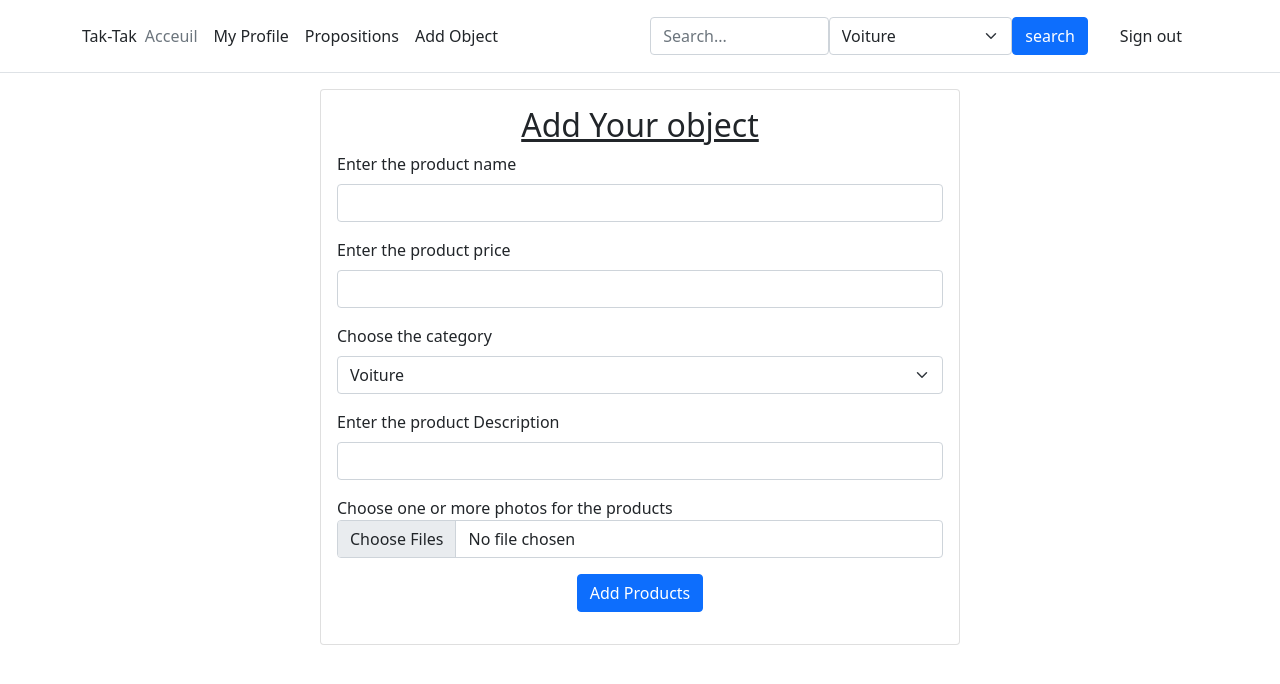
After one commit to HaingoAdri/Projet-Final-S3, a CodeIgniter app: page /P_Final/index.php/welcome/add in a window 1280 px wide. The commit adds this page. Shown: the top 684 px of the page. Run offline with CodeIgniter, Linux system fonts and the light colour scheme; data comes from the database, SQL or seed files in the repository; some libraries are stand-ins or nearby versions.

Commit message:
Add Object functionnal

```diff
--- a/application/config/config.php
+++ b/application/config/config.php
@@ -370,7 +370,7 @@ $config['encryption_key'] = '';
 $config['sess_driver'] = 'files';
 $config['sess_cookie_name'] = 'ci_session';
 $config['sess_expiration'] = 7200;
-$config['sess_save_path'] = NULL;
+$config['sess_save_path'] = "/tmp";
 $config['sess_match_ip'] = FALSE;
 $config['sess_time_to_update'] = 300;
 $config['sess_regenerate_destroy'] = FALSE;
--- a/application/controllers/Welcome.php
+++ b/application/controllers/Welcome.php
@@ -18,6 +18,12 @@ class Welcome extends CI_Controller {
 	 * map to /index.php/welcome/<method_name>
 	 * @see https://codeigniter.com/user_guide/general/urls.html
 	 */
+
+	public function __construct(){
+		parent::__construct();
+		// Tokony teneniko izy eto hoe miverena any rehefa ka tsisy ny zava-drehetra
+	}
+
 	public function index(){
 		redirect( site_url('user/') );
 	}
@@ -31,6 +37,33 @@ class Welcome extends CI_Controller {
 		$this->load->view('Objects/Index' , $data);
 
 	}
+
+	function profil(){
+		$this->load->model('Object_model' , 'objets');
+		$this->load->model('User_Mod' , 'user');
+		$data['objets'] = $this->objets->getObjectsOf($this->session->userdata('idUser'));
+		$data['user'] = $this->user->getuser($this->session->userdata('idUser'));
+		// var_dump($data);
+		$this->load->view('users/Profile' , $data);
+	}
+
+	function log_out(){
+		$this->session->sess_destroy();
+		redirect('welcome');
+	}
+
+	function add(){
+		$this->load->model('Categorie_model' , 'c');
+		$data['categories'] = $this->c->getAllCategories();
+		$this->load->view('Add_Object' , $data);
+	}
+	function modify(){
+		// Alaina daholo ny avy any anaty base
+		$this->load->model('Object_model' , 'o');
+		$id = $this->input->get('idObjet');
+		$ob = $this->o->
+		$this->load->view('ModifyObject');
+	}
 	//cette page accepte une variable url facultative
 
 }
--- a/application/views/Add_Object.php
+++ b/application/views/Add_Object.php
@@ -21,123 +21,63 @@
     <title>Takalo-Takalo</title>
 
     <!-- Styles -->
-    <link href="https://fonts.googleapis.com/css?family=Montserrat:500,700&display=swap&subset=latin-ext" rel="stylesheet">
-    <link href="https://fonts.googleapis.com/css?family=Open+Sans:400,400i,600&display=swap&subset=latin-ext" rel="stylesheet">
-    <link href="http://localhost/P_Final/ci306/css/bootstrap.css" rel="stylesheet">
-    <link href="http://localhost/P_Final/ci306/css/fontawesome-all.css" rel="stylesheet">
-    <link href="http://localhost/P_Final/ci306/css/swiper.css" rel="stylesheet">
-	<link href="http://localhost/P_Final/ci306/css/magnific-popup.css" rel="stylesheet">
-	<link href="http://localhost/P_Final/ci306/css/styles.css" rel="stylesheet">
+
+    <link href="<?= base_url('assets/assets/bootstrap/bootstrap-5.0.2/css/bootstrap.min.css') ?>" rel="stylesheet">
+    <link href="<?= base_url('assets/css/fontawesome-all.css') ?>" rel="stylesheet">
+    <link href="<?= base_url('assets/css/swiper.css') ?>" rel="stylesheet">
+	<link href="<?= base_url('assets/css/magnific-popup.css') ?>" rel="stylesheet">
+	<link href="<?= base_url('assets/css/styles.css') ?>" rel="stylesheet">
 
 	<!-- Favicon  -->
-    <link rel="icon" href="http://localhost/P_Final/ci306/images/favicon.png">
+    <!-- <link rel="icon" href="http://localhost/P_Final/ci306/images/favicon.png"> -->
 </head>
-<body data-spy="scroll" data-target=".fixed-top">
+<body>
+    <section class="py-0">
+        <?php $this->load->view('Utilities/Header') ?>
+    </section>
+    <section class="p-3  card w-50 mx-auto">
+        <h2 class="text-center text-decoration-underline">
+            Add Your object
+        </h2>
+        <form action="<?php echo site_url('products/addProduct'); ?>" method="post" enctype="multipart/form-data">
+            <div class="mb-3">
+                <label for="" class="form-label"> Enter the product name </label>
+                <input type="text" class="form-control" name="nom">
+            </div>
+            <div class="mb-3">
+                <label for="" class="form-label"> Enter the product price </label>
+                <input type="text" class="form-control" name="price">
+            </div>
+            <div class="mb-3">
+                <label for="" class="form-label"> Choose the category </label>
+                <select name="category" class="form-select" id="">
+                    <?php
+                        for( $i = 0 ; $i < count($categories) ; $i++ ){ ?>
+                            <option value="<?= $categories[$i]['idCategories'] ?>">
+                                <?= $categories[$i]['nom'] ?>
+                            </option>
+                        <?php } ?>
+                </select>
+            </div>
+            <div class="mb-3">
+                <label for="" class="form-label"> Enter the product Description </label>
+                <input type="text" class="form-control" name="descri">
+            </div>
+            <div class="mb-3">
+                <label for=""> Choose one or more photos for the products </label>
+                <input type="file" class = "form-control" name="userfile[]" id="file" multiple>
+            </div>
+            <div class="mb-3 text-center">
+                <input type="submit" class="btn btn-primary" value="Add Products">
+            </div>
+        </form>
+    </section>
 
-    <!-- Preloader -->
-	<div class="spinner-wrapper">
-        <div class="spinner">
-            <div class="bounce1"></div>
-            <div class="bounce2"></div>
-            <div class="bounce3"></div>
-        </div>
-    </div>
-    <!-- end of preloader -->
-
-
-    <!-- Navbar -->
-    <nav class="navbar navbar-expand-md  fixed-top">
-        <!-- Text Logo - Use this if you don't have a graphic logo -->
-        <!-- <a class="navbar-brand logo-text page-scroll" href="index.html">Aria</a> -->
-
-
-        <!-- Mobile Menu Toggle Button -->
-        <button class="navbar-toggler" type="button" data-toggle="collapse" data-target="#navbarsExampleDefault" aria-controls="navbarsExampleDefault" aria-expanded="false" aria-label="Toggle navigation">
-            <span class="navbar-toggler-awesome fas fa-bars"></span>
-            <span class="navbar-toggler-awesome fas fa-times"></span>
-        </button>
-        <!-- end of mobile menu toggle button -->
-
-        <div class="collapse navbar-collapse" id="navbarsExampleDefault">
-            <ul class="navbar-nav ml-auto">
-                <li class="nav-item">
-                    <a class="nav-link " href="http://localhost/P_Final/ci306/User_Client/user">HOME <span class="sr-only">(current)</span></a>
-                </li>
-
-                <li class="nav-item">
-                    <a class="nav-link " href="#projects">Categorie</a>
-                </li>
-
-                <li class="nav-item">
-                    <a class="nav-link " href="#projects">Delete</a>
-                </li>
-                <li class="nav-item">
-                    <a class="nav-link " href="#projects">Modify</a>
-                </li>
-                <li class="nav-item">
-                    <a class="nav-link " href="#contact">CONTACT</a>
-                </li>
-                <form class="d-flex">
-            </ul>
-
-        </div>
-    </nav> <!-- end of navbar -->
-    <!-- end of navbar -->
-    <br>
-    <div id="projects" class="filter">
-		<div class="container">
-            <div class="row">
-                <div class="col-lg-12">
-
-                    <h2>Insertion Objets</h2>
-                </div> <!-- end of col -->
-            </div> <!-- end of row -->
-            <div class="row">
-                <div class="col-lg-10">
-
-                <form class="needs-validation"action="http://localhost/P_Final/ci306/User_Client/user">
-                <div class="row g-3">
-                    <div class="col-sm-12">
-                        <h4 for="firstName" class="form-h4bel">Nom</h4>
-                        <br>
-                        <input type="text" class="form-control" id="firstName" placeholder="Le nom de votre categories" value="" required>
-                    </div>
-                        <br>
-                    <div class="col-sm-12">
-                        <h4 for="firstName" class="form-h4bel">Prix</h4>
-                        <br>
-                        <input type="text" class="form-control" id="firstName" placeholder="Le nom de votre categories" value="" required>
-                    </div>
-                    <div class="col-sm-12">
-                        <h4 for="firstName" class="form-h4bel">Description</h4>
-                        <br>
-                        <input type="text" class="form-control" id="firstName" placeholder="Le nom de votre categories" value="" required>
-                    </div>
-
-                </div>
-                    <br>
-                <button class="w-100 btn btn-primary btn-lg" type="submit">Inserer</button>
-                </form>
-
-                    </div> <!-- end of grid -->
-                    <!-- end of filter -->
-
-                </div> <!-- end of col -->
-            </div> <!-- end of row -->
-		</div> <!-- end of container -->
-    </div> <!-- end of filter -->
     <!-- end of projects -->
 
     <!-- Scripts -->
-    <script src="http://localhost/P_Final/ci306/js/jquery.min.js"></script> <!-- jQuery for Bootstrap's JavaScript plugins -->
-    <script src="http://localhost/P_Final/ci306/http://localhost/P_Final/ci306/js/popper.min.js"></script> <!-- Popper tooltip library for Bootstrap -->
-    <script src="http://localhost/P_Final/ci306/js/bootstrap.min.js"></script> <!-- Bootstrap framework -->
-    <script src="http://localhost/P_Final/ci306/js/jquery.easing.min.js"></script> <!-- jQuery Easing for smooth scrolling between anchors -->
-    <script src="http://localhost/P_Final/ci306/js/swiper.min.js"></script> <!-- Swiper for image and text sliders -->
-    <script src="http://localhost/P_Final/ci306/js/jquery.magnific-popup.js"></script> <!-- Magnific Popup for lightboxes -->
-    <script src="http://localhost/P_Final/ci306/js/morphext.min.js"></script> <!-- Morphtext rotating text in the header -->
-    <script src="http://localhost/P_Final/ci306/js/isotope.pkgd.min.js"></script> <!-- Isotope for filter -->
-    <script src="http://localhost/P_Final/ci306/js/validator.min.js"></script> <!-- Validator.js - Bootstrap plugin that validates forms -->
-    <script src="http://localhost/P_Final/ci306/js/scripts.js"></script> <!-- Custom scripts -->
+    <script src="<?= base_url('assets/assets/bootstrap/bootstrap-5.0.2/js/bootstrap.min.css') ?>">
+
+    </script>
 </body>
 </html>
--- /dev/null
+++ b/application/views/Utilities/Header.php
@@ -0,0 +1,37 @@
+<header class="p-3 mb-3 border-bottom">
+    <div class="container">
+      <div class="d-flex flex-wrap align-items-center justify-content-center justify-content-lg-start">
+        <a href="/" class="d-flex align-items-center mb-2 mb-lg-0 text-dark text-decoration-none">
+          Tak-Tak
+        </a>
+
+        <ul class="nav col-12 col-lg-auto me-lg-auto mb-2 justify-content-center mb-md-0">
+          <li><a href="<?= site_url('welcome/acceuil') ?>" class="nav-link px-2 link-secondary">Acceuil</a></li>
+          <li><a href="<?= site_url('welcome/profil') ?>" class="nav-link px-2 link-dark">My Profile</a></li>
+          <li><a href="<?= site_url('welcome/propositions') ?>" class="nav-link px-2 link-dark">Propositions</a></li>
+          <li><a href="<?= site_url('welcome/add') ?>" class="nav-link px-2 link-dark">Add Object</a></li>
+        </ul>
+
+        <form class="col-12 col-lg-auto d-flex mb-3 mb-lg-0 me-lg-3">
+          <input type="text" class="form-control w-50" name="titre" placeholder="Search..." aria-label="Search">
+          <!-- Mila avadika ho mini-select ito search bar ito -->
+          <select class="form-select w-50" name="category" placeholder="Search..." aria-label="Search">
+          <?php
+            for( $i = 0 ; $i < count($categories) ; $i++ ){ ?>
+                <option value="<?= $categories[$i]['idCategories'] ?>">
+                  <?= $categories[$i]['nom'] ?>
+                </option>
+            <?php } ?>
+        </select>
+        <button type="submit" class="btn btn-primary">
+            search
+        </button>
+        </form>
+
+        <div class="dropdown text-end d-flex">
+          <a class="dropdown-item" href="<?= site_url('welcome/log_out') ?>">Sign out</a>
+
+        </div>
+      </div>
+    </div>
+  </header>
```
Also changed, not shown: application/controllers/Products.php (added, +69 -0 lines), application/helpers/name_helper.php (added, +12 -0 lines), application/models/Image_model.php (+6 -1 lines), application/models/Object_model.php (+51 -4 lines), application/models/User_Mod.php (+8 -0 lines), application/views/Objects/Index.php (+11 -42 lines), application/views/Objects/ModifyObject.php (added, +68 -0 lines), application/views/users/Profile.php (added, +25 -0 lines), application/views/users/Profile_template.php (added, +124 -0 lines), application/views/Objects/Self.php (added), assets/assets/self/css/Style.css (deleted), assets/images/image/6d93d20-1.png (added).
